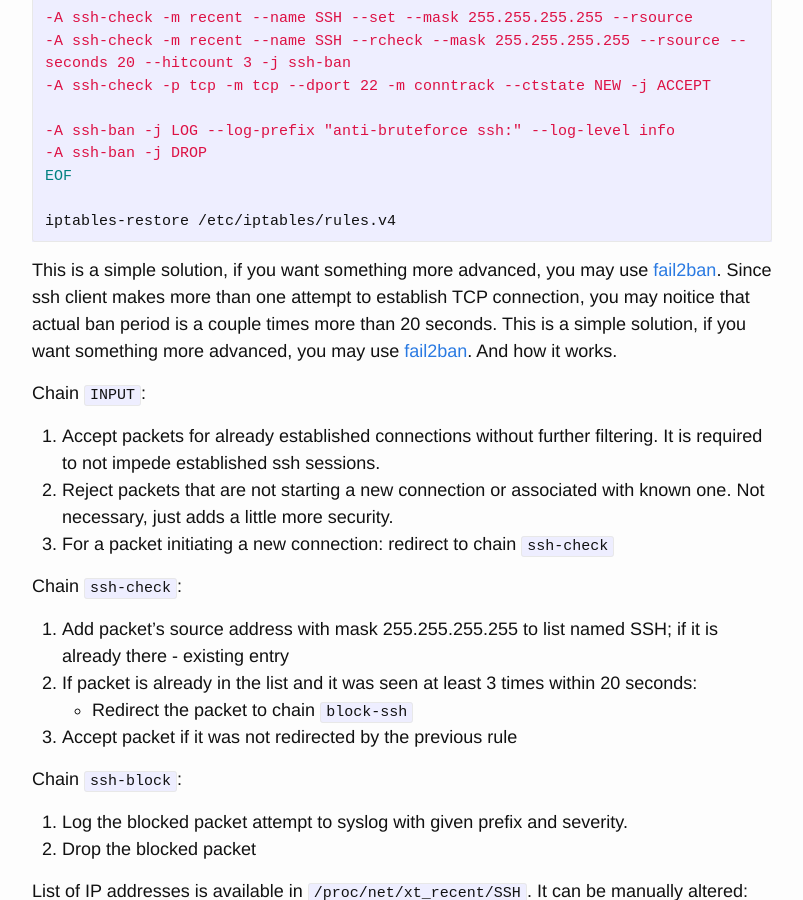
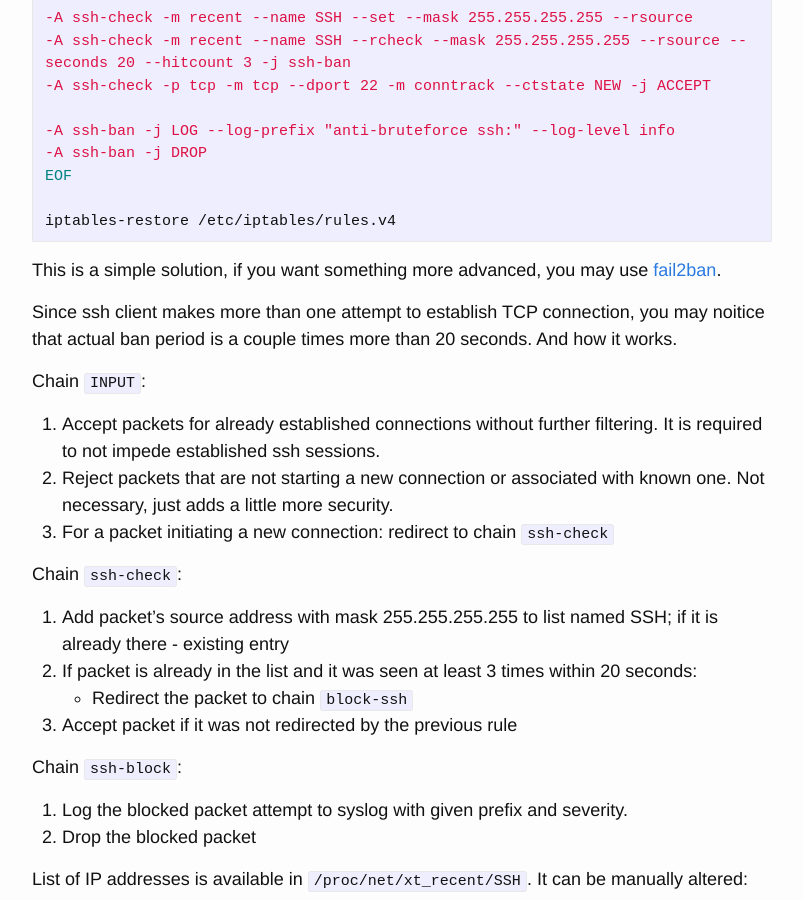
Before and after one commit to selivan/selivan.github.io, a Jekyll site: the page built from _posts/2018-07-07-block-ssh-bruteforce-with-iptables.md, in a window 1280 px wide and 900 px high, scrolled down 667 px. Shown: the whole window, without its empty margins (238-1041 px from the left). Built offline with Jekyll 4.4.1, drawn with Linux system fonts in a browser that asks for light colours; comment, search, counter and statistics services are not loaded.

Commit message:
update post

````diff
--- a/_posts/2018-07-07-block-ssh-bruteforce-with-iptables.md
+++ b/_posts/2018-07-07-block-ssh-bruteforce-with-iptables.md
@@ -30,7 +30,9 @@ EOF
 iptables-restore /etc/iptables/rules.v4
 ```
 
-This is a simple solution, if you want something more advanced, you may use [fail2ban](https://www.fail2ban.org/). Since ssh client makes more than one attempt to establish TCP connection, you may noitice that actual ban period is a couple times more than 20 seconds. This is a simple solution, if you want something more advanced, you may use [fail2ban](https://www.fail2ban.org/). And how it works.
+This is a simple solution, if you want something more advanced, you may use [fail2ban](https://www.fail2ban.org/).
+
+Since ssh client makes more than one attempt to establish TCP connection, you may noitice that actual ban period is a couple times more than 20 seconds. And how it works.
 
 Chain `INPUT`:
 
````
